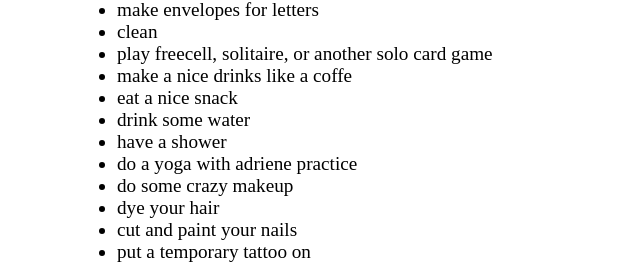
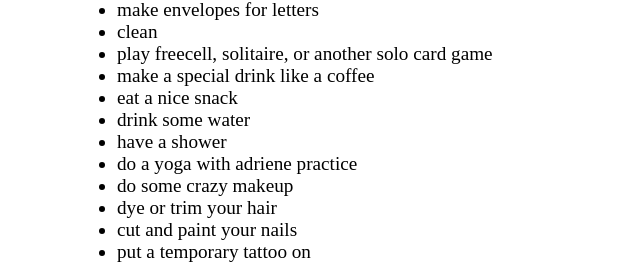
Before and after one commit to rosepina/ohno, a plain HTML site: page extra activities/in house.html in a window 1280 px wide. Shown: the part 386-650 px from the top of the page, without its empty margins (313-953 px from the left). Drawn offline with Linux system fonts and the light colour scheme.

Commit message:
fix spelling/words

```diff
--- a/extra activities/in house.html
+++ b/extra activities/in house.html
@@ -17,13 +17,13 @@
 		<li>make envelopes for letters</li>
 		<li>clean</li>
 		<li>play freecell, solitaire, or another solo card game</li>
-		<li>make a nice drinks like a coffe</li>
+		<li>make a special drink like a coffee</li>
 		<li>eat a nice snack</li>
 		<li>drink some water</li>
 		<li>have a shower</li>
 		<li>do a yoga with adriene practice</li>
 		<li>do some crazy makeup</li>
-		<li>dye your hair</li>
+		<li>dye or trim your hair</li>
 		<li>cut and paint your nails</li>
 		<li>put a temporary tattoo on </li>
 		<li>fold a zine</li>
```
